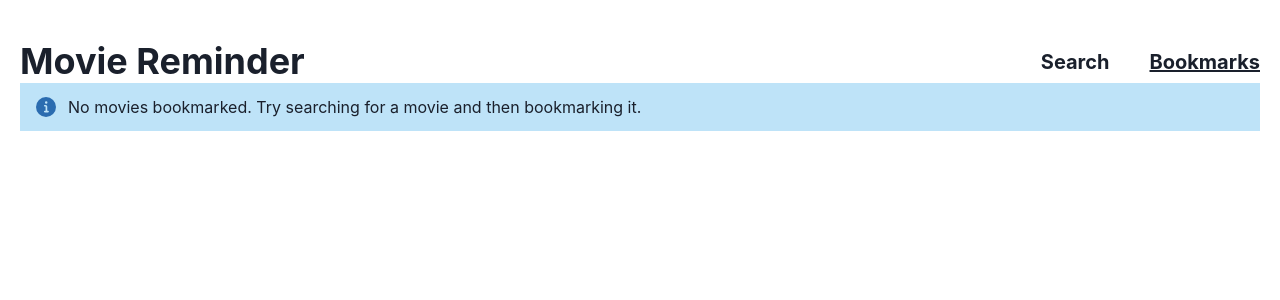
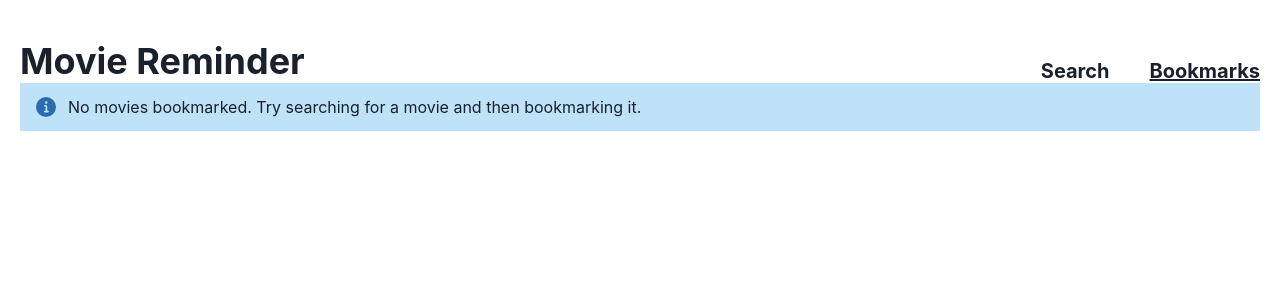
Before and after one commit to timoderbeste/movie-reminder, a Next.js app: page / in a window 1280 px wide. Shown: the top 300 px of the page. Built offline with nearby package versions, Linux system fonts and the light colour scheme.

Commit message:
Setting alignitems of the menu bar Flex component to flex-end.

```diff
--- a/src/pages/_app.tsx
+++ b/src/pages/_app.tsx
@@ -55,7 +55,7 @@ export default function App() {
       >
         <Flex
           justifyContent={"space-between"}
-          alignItems={"center"}
+          alignItems={"flex-end"}
         >
           <Link href="/">
             <Heading
```
